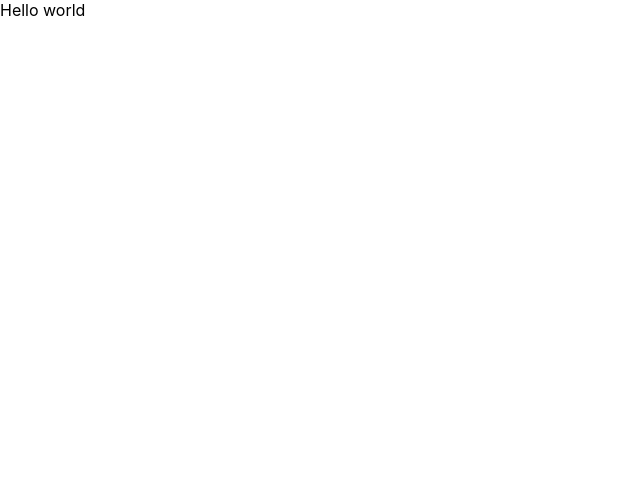
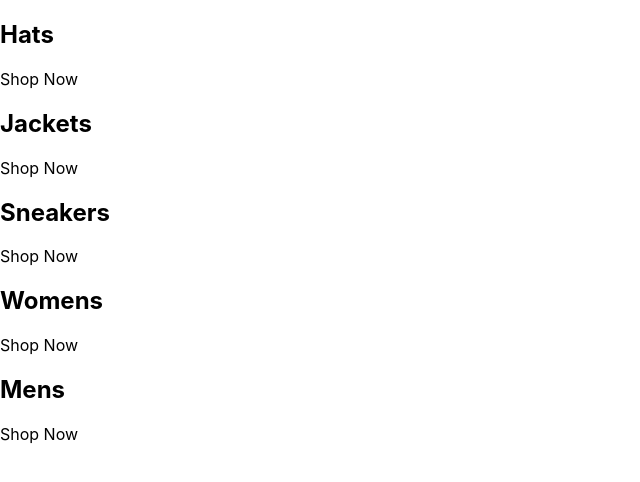
Before and after one commit to Dan-Y-Ko/crwn-clothing-2022, a React (Create React App) app: page / in a window 1280 px wide. Shown: the top 482 px of the page, without its empty margins (0-640 px from the left). Built offline with nearby package versions, Linux system fonts and the light colour scheme.

Commit message:
scaffolding our capstone project

```diff
--- a/src/App.js
+++ b/src/App.js
@@ -1,5 +1,38 @@
 const App = () => {
-  return <div>Hello world</div>;
+  return (
+    <div className="categories-container">
+      <div className="category-container">
+        <div className="category-body-container">
+          <h2>Hats</h2>
+          <p>Shop Now</p>
+        </div>
+      </div>
+      <div className="category-container">
+        <div className="category-body-container">
+          <h2>Jackets</h2>
+          <p>Shop Now</p>
+        </div>
+      </div>
+      <div className="category-container">
+        <div className="category-body-container">
+          <h2>Sneakers</h2>
+          <p>Shop Now</p>
+        </div>
+      </div>
+      <div className="category-container">
+        <div className="category-body-container">
+          <h2>Womens</h2>
+          <p>Shop Now</p>
+        </div>
+      </div>
+      <div className="category-container">
+        <div className="category-body-container">
+          <h2>Mens</h2>
+          <p>Shop Now</p>
+        </div>
+      </div>
+    </div>
+  );
 };
 
 export default App;
```
